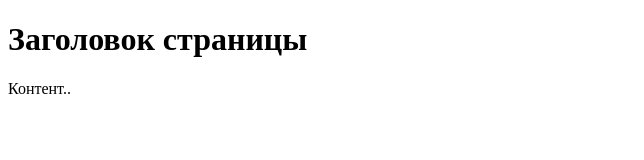
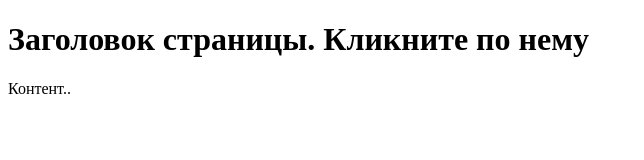
Before and after one commit to dimavz/LessonsJavaScript, a plain HTML site: page lessons/1/sposob3.html in a window 1280 px wide. Shown: the whole page, without its empty margins (0-644 px from the left). Drawn offline with Linux system fonts and the light colour scheme.

Commit message:
Внесены поправки

```diff
--- a/lessons/1/sposob3.html
+++ b/lessons/1/sposob3.html
@@ -6,7 +6,7 @@
 
 	</head>
 	<body>
-		<h1 onclick="alert('Вы кликнули мышью')">Заголовок страницы</h1>
+		<h1 onclick="alert('Вы кликнули мышью по заголовку')">Заголовок страницы. Кликните по нему</h1>
 		<p>
 			Контент..
 		</p>
```
Also changed, not shown: lessons/1/sposob4.html (+1 -0 lines).
